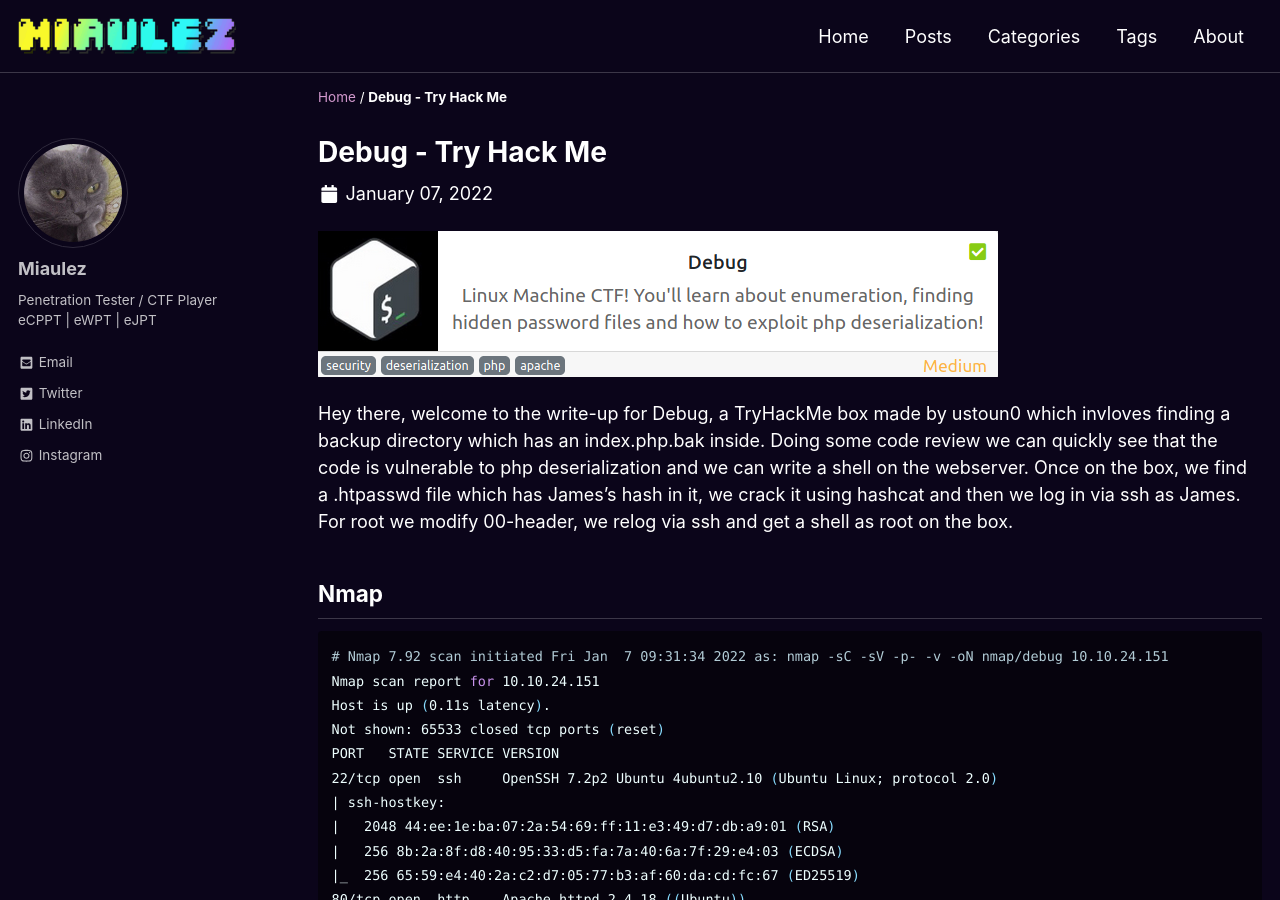
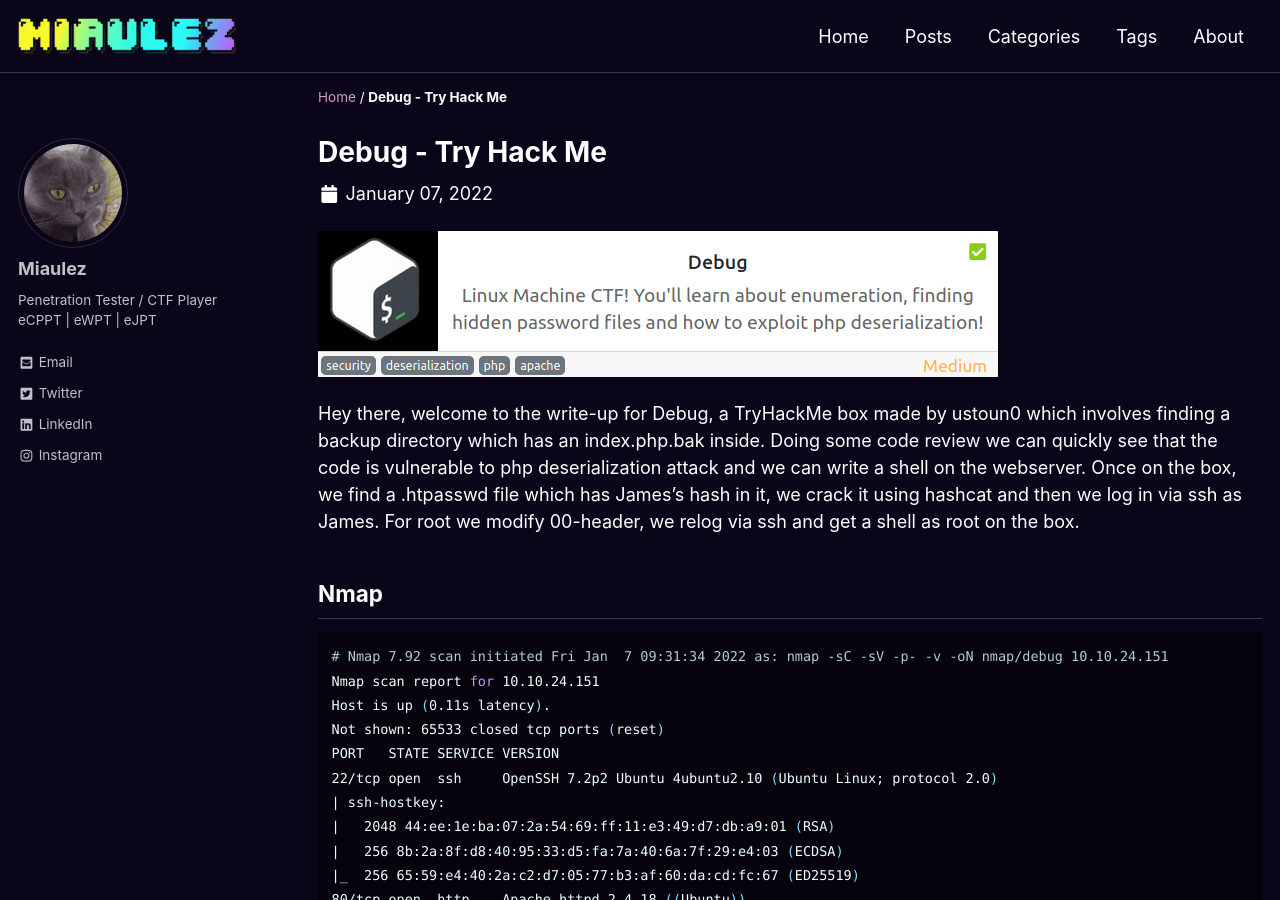
Before and after one commit to miaulez/miaulez.github.io, a Jekyll site: the page built from _posts/2022-01-07-thm-debug-writeup.md, in a window 1280 px wide and 900 px high. Built offline with Jekyll 4.4.1, drawn with Linux system fonts in a browser that asks for light colours; cached includes are drawn as plain includes; a script that is not in the unit is left out.

Commit message:
Update 2022-01-07-thm-debug-writeup.md

```diff
--- a/_posts/2022-01-07-thm-debug-writeup.md
+++ b/_posts/2022-01-07-thm-debug-writeup.md
@@ -22,7 +22,7 @@
 
 ![](/assets/images/thm/debug/1.png)
 
-Hey there, welcome to the write-up for Debug, a TryHackMe box made by ustoun0 which invloves finding a backup directory which has an index.php.bak inside. Doing some code review we can quickly see that the code is vulnerable to php deserialization and we can write a shell on the webserver. Once on the box, we find a .htpasswd file which has James's hash in it, we crack it using hashcat and then we log in via ssh as James. For root we modify 00-header, we relog via ssh and get a shell as root on the box.
+Hey there, welcome to the write-up for Debug, a TryHackMe box made by ustoun0 which involves finding a backup directory which has an index.php.bak inside. Doing some code review we can quickly see that the code is vulnerable to php deserialization attack and we can write a shell on the webserver. Once on the box, we find a .htpasswd file which has James's hash in it, we crack it using hashcat and then we log in via ssh as James. For root we modify 00-header, we relog via ssh and get a shell as root on the box.
 
 ## Nmap
 
```
